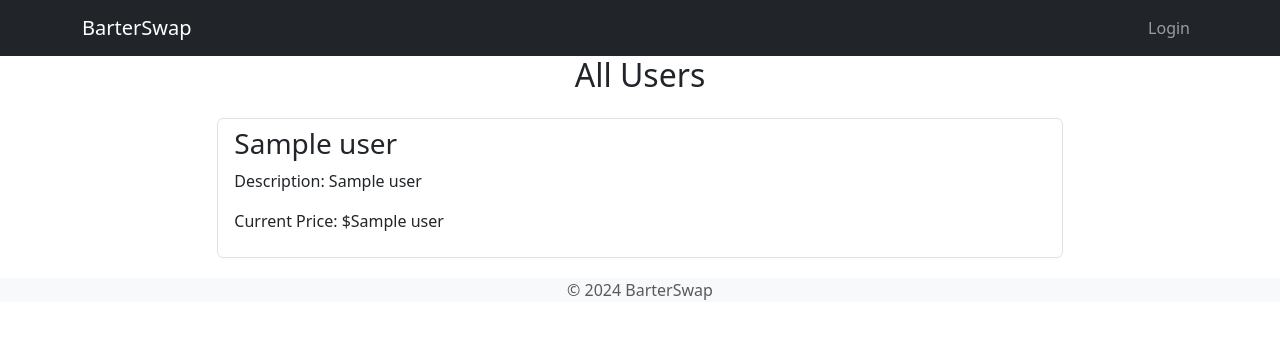
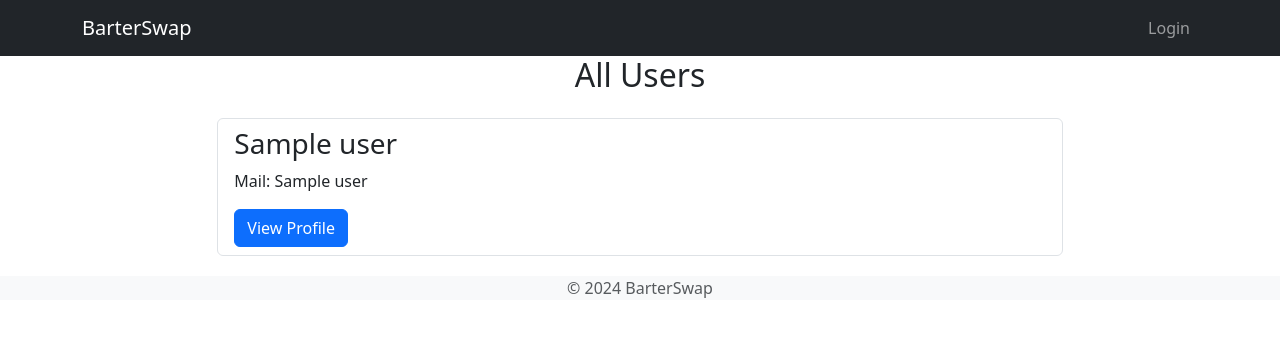
Before and after one commit to berkehanorhon/BarterSwap, a Flask app: template templates/admin/view_users.html in a window 1280 px wide. Shown: the top 356 px of the page. Run offline with Flask 3, Linux system fonts and the light colour scheme; the template is opened without the code that fills it: most values are stand-ins (such as "Sample title", 1, 10 or a date in 2020); some libraries are stand-ins or nearby versions.

Commit message:
fix in admin and added all users for admin

```diff
--- a/admin_handlers.py
+++ b/admin_handlers.py
@@ -25,8 +25,8 @@ def view_users(page):
     cursor = conn.cursor()
 
     cursor.execute('SELECT COUNT(*) FROM users WHERE username LIKE %s', ('%' + search_query + '%',))
-    total_items = cursor.fetchone()[0]
-    total_pages = math.ceil(total_items / per_page)
+    total_users = cursor.fetchone()[0]
+    total_pages = math.ceil(total_users / per_page)
 
     if page <= 0 or page > total_pages:
         return render_template('404.html')
--- a/home.py
+++ b/home.py
@@ -9,7 +9,7 @@ home_bp = Blueprint('home', __name__, static_folder='static', template_folder='t
 @home_bp.route("/", defaults={'page': 1})
 @home_bp.route("/<int:page>")
 def home(page):
-    if 'is_admin' in session:
+    if 'is_admin' in session and session['is_admin']:
         return redirect(url_for('admin_handlers.home'))
 
     per_page = 10  # Change this as per your requirement
--- a/templates/admin/view_users.html
+++ b/templates/admin/view_users.html
@@ -2,6 +2,30 @@
 {% extends "base.html" %}
 {% block title %}View Users{% endblock %}
 {% block content %}
+    <style>
+    .pagination {
+        display: flex;
+        justify-content: center;
+        gap: 10px;
+    }
+    .pagination a {
+        color: black;
+        text-decoration: none;
+        background-color: #f8f9fa;
+        border: 1px solid #dee2e6;
+        padding: 5px 10px;
+        border-radius: 5px;
+        margin: 5px 2px;
+    }
+    .pagination a:hover {
+        background-color: #e9ecef;
+    }
+    .pagination a.active {
+        background-color: #007bff;
+        color: white;
+        border-color: #007bff;
+    }
+    </style>
     <div class="row">
         <div class="col-md-8 offset-md-2">
             <h2 class="text-center mb-4">All Users</h2>
@@ -9,10 +33,9 @@
             <ul class="list-group">
                 {% for user in users %}
                     <li class="list-group-item">
-                        <h3>{{ user[2] }}</h3>
-                        <p>Description: {{ user[3] }}</p>
-                        <p>Current Price: ${{ user[1] }}</p>
-
+                        <h3>{{ user[1] }}</h3>
+                        <p>Mail: {{ user[3] }}</p>
+                        <button class="btn btn-primary" onclick="redirectToUser('{{ user[1] }}')">View Profile</button>
                     </li>
                 {% endfor %}
             </ul>
@@ -23,11 +46,16 @@
                     {% if page_num == current_page %}
                         <a class="active" href="#">{{ page_num }}</a>
                     {% else %}
-                        <a href="{{ url_for('home.home', page=page_num) }}">{{ page_num }}</a>
+                        <a href="{{ url_for('admin_handlers.view_users', page=page_num) }}">{{ page_num }}</a>
                     {% endif %}
                 {% endfor %}
             </div>
 
         </div>
     </div>
+    <script>
+        function redirectToUser(username) {
+            window.location.href = "/user/profile/" + username ;
+        }
+    </script>
 {% endblock %}
--- a/templates/base.html
+++ b/templates/base.html
@@ -18,7 +18,7 @@
             <div class="collapse navbar-collapse" id="navbarSupportedContent">
                 <ul class="navbar-nav ms-auto mb-2 mb-lg-0">
                     {% if session['user_id'] %}
-                        {% if "is_admin" not in session%}
+                        {% if not session["is_admin"]%}
                         <li class="nav-item">
                             <button class="nav-link balance-btn">
                                 <span class="balance-icon">💰</span> Balance: {{ user_balance }}
--- a/user_handlers.py
+++ b/user_handlers.py
@@ -53,10 +53,14 @@ def signin():
             flash('Successfully logged in!', 'Login Success')
             session['user_id'] = user[0]
             session['username'] = user[1]
-            if is_admin[0] == False:
+            print(is_admin[0])
+            if is_admin[0] is None:
+                print(1)
+                session['is_admin'] = False
                 session['balance'] = virtualcurrency[1]
                 return redirect(url_for('home.home'))
             else:
+                print(2)
                 session['is_admin'] = True
                 return redirect(url_for('admin_handlers.home'))
         else:
```
